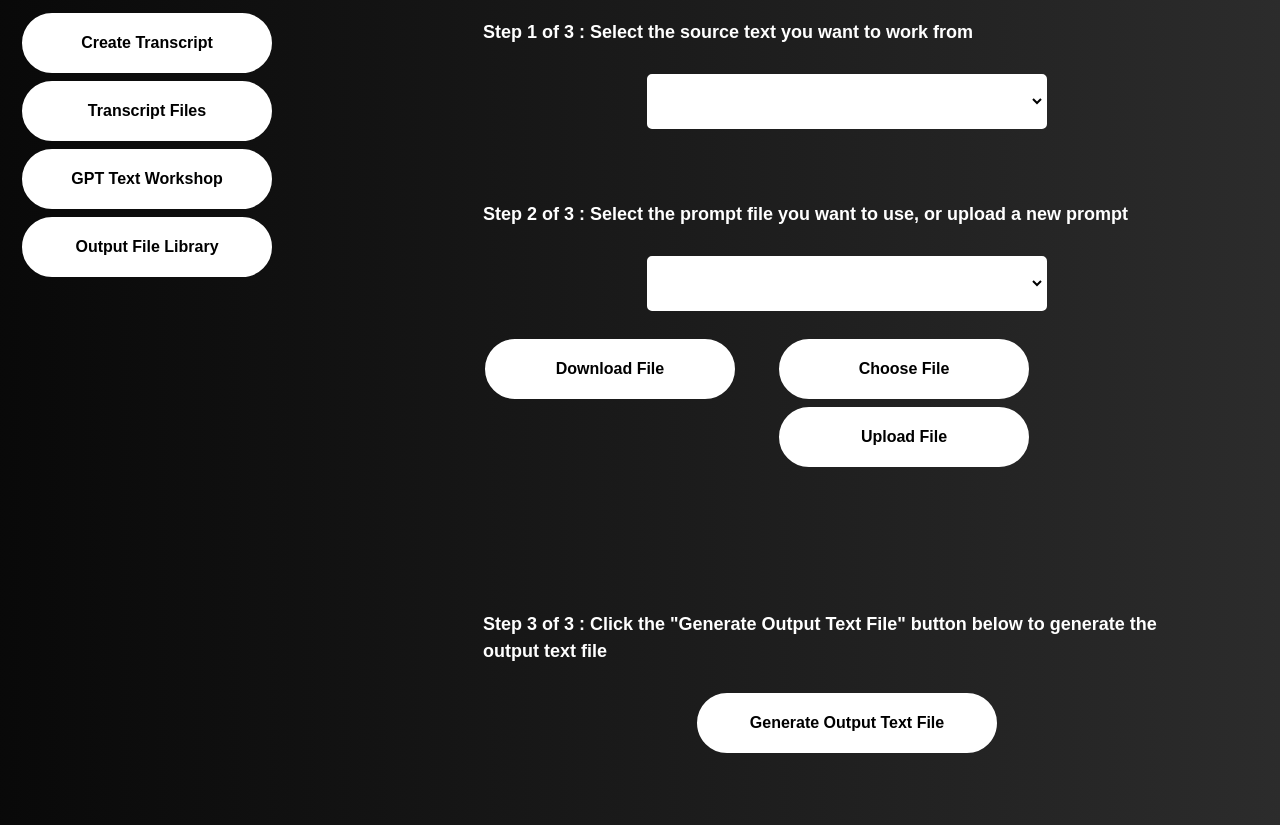
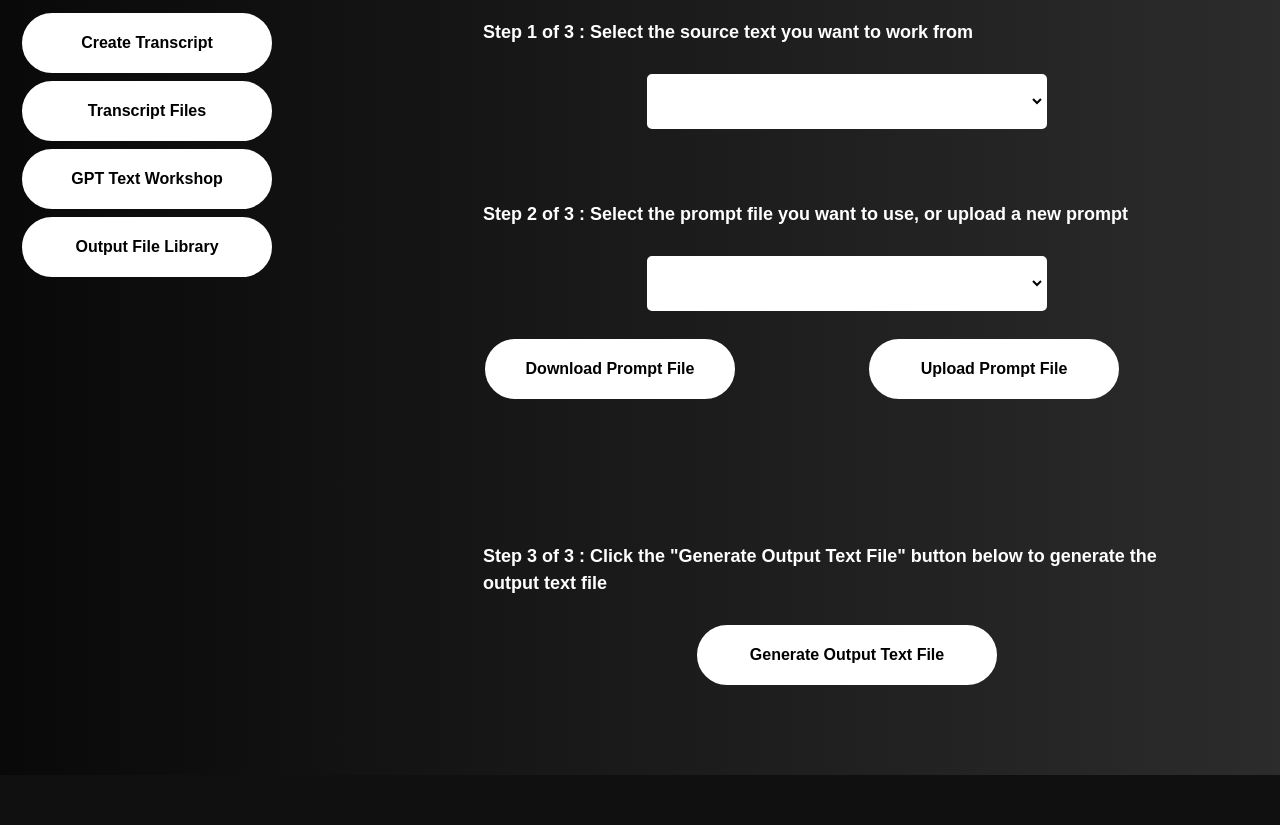
Before and after one commit to rajeshthiagu99/youtube_ui, a Flask app: page /prompt_files in a window 1280 px wide; the page is wider, and only the part inside the window is pictured. Shown: the part 25-850 px from the top of that part. After the commit the page ends 800 px from the top of that part, so only its background shows below. Run offline with Flask 2, Linux system fonts and the light colour scheme; lists and menus that the app fills with data are empty; some libraries are stand-ins or nearby versions.

Commit message:
Changed two buttons to one button

```diff
--- a/template/gpt_text_workshop.html
+++ b/template/gpt_text_workshop.html
@@ -73,16 +73,14 @@
                      <td valign="top">
                         <form action="./prompt_download_file" method="POST" onsubmit="saveFileName()">
                            <input type="text" name="download_file_name" id="download_file_name_id" style="display:none;" value="{{prompt_download_file}}">
-                           <button class="button" type="submit" onclick="assignPromptDownloadFileName()">Download File</button>
+                           <button class="button" type="submit" onclick="assignPromptDownloadFileName()">Download Prompt File</button>
                         </form>
                         <input type="text" name="prompt_file_content" id="prompt_file_content_id" style="display:none;" value="{{download_prompt_file_content}}">
                      </td>
                      <td>
-                        <form action="./prompt_upload_file" method="POST" enctype="multipart/form-data">
+                        <form action="./prompt_upload_file" id="prompt_upload_file_id" method="POST" enctype="multipart/form-data">
                            <input type="file" name="uploaded_file" id="uploaded_file_id" accept=".txt" style="display:none;">
-                           <label class="button" for="uploaded_file_id">Choose File</label>
-                           &nbsp;&nbsp;&nbsp;
-                           <button class="button" type="submit">Upload File</button>
+                           <label class="button" for="uploaded_file_id">Upload Prompt File</label>
                         </form>
                         <br><br>
                         <label id="prompt_upload_file_status_id">{{prompt_upload_file_status}}</label>
@@ -110,5 +108,10 @@
       </tr>
    </table>
    <script src="../static/js/index.js"></script>
+   <script>
+      document.getElementById("uploaded_file_id").onchange = function() {
+         document.getElementById("prompt_upload_file_id").submit();
+      };
+   </script>
 </body>
 </html>
```
Also changed, not shown: template/transcript_files.html (+7 -4 lines).
